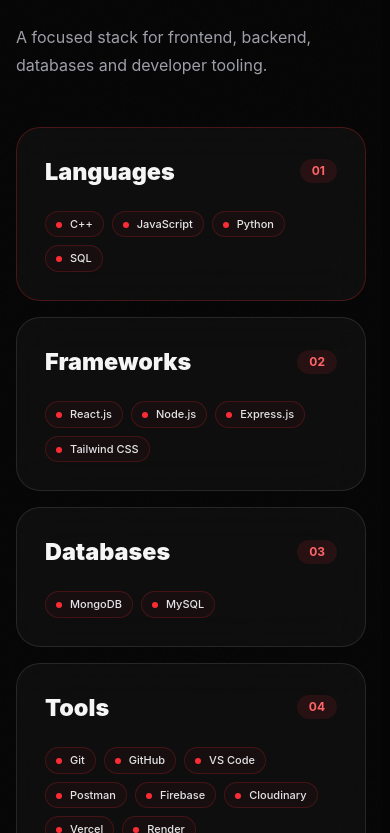
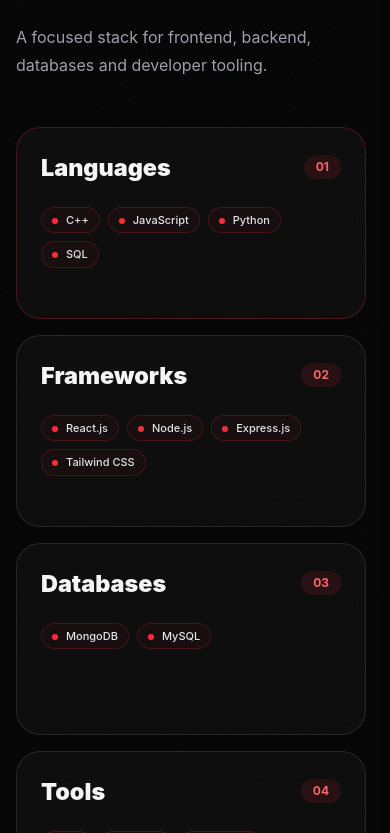
Before and after one commit to zaidxGithub/zaids-portfolio, a React (Vite) app: page / in a window 390 px wide. Shown: the part 2351-3184 px from the top of the page. Built offline with nearby package versions, Linux system fonts and the light colour scheme.

Commit message:
Feat: Enhance layout of SkillGroupCard component for improved responsiveness

```diff
--- a/src/components/cards/SkillGroupCard.jsx
+++ b/src/components/cards/SkillGroupCard.jsx
@@ -1,7 +1,7 @@
 export default function SkillGroupCard({ group, list, index }) {
   return (
     <div
-      className={`glass glass-hover rounded-3xl p-7 ${index === 0 ? "border-red-500/25" : ""}`}
+      className={`glass glass-hover flex h-full min-h-48 min-w-0 flex-col rounded-3xl p-6 sm:min-h-52 sm:p-7 ${index === 0 ? "border-red-500/25" : ""}`}
     >
       <div className="flex items-center justify-between">
         <h3 className="text-2xl font-black">{group}</h3>
@@ -13,7 +13,7 @@
         {list.map((skill, skillIndex) => (
           <span
             key={skill}
-            className="skill-chip tag border-red-500/20 bg-red-500/[0.04] text-zinc-200"
+            className="skill-chip tag border-red-500/20 bg-red-500/4 text-zinc-200"
             style={{ "--delay": `${Math.min(skillIndex * 45, 360)}ms` }}
           >
             <span className="skill-dot mr-2 inline-block h-1.5 w-1.5 rounded-full bg-red-500" />
```
